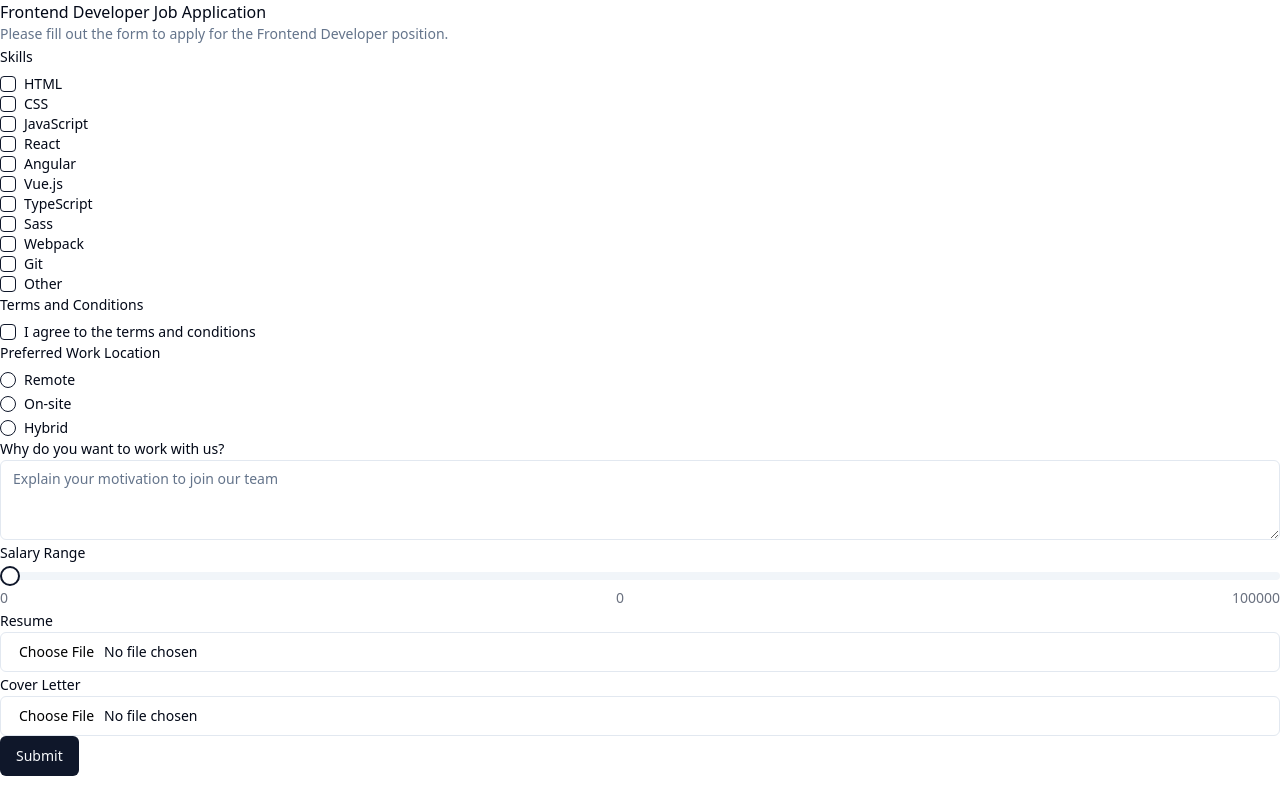
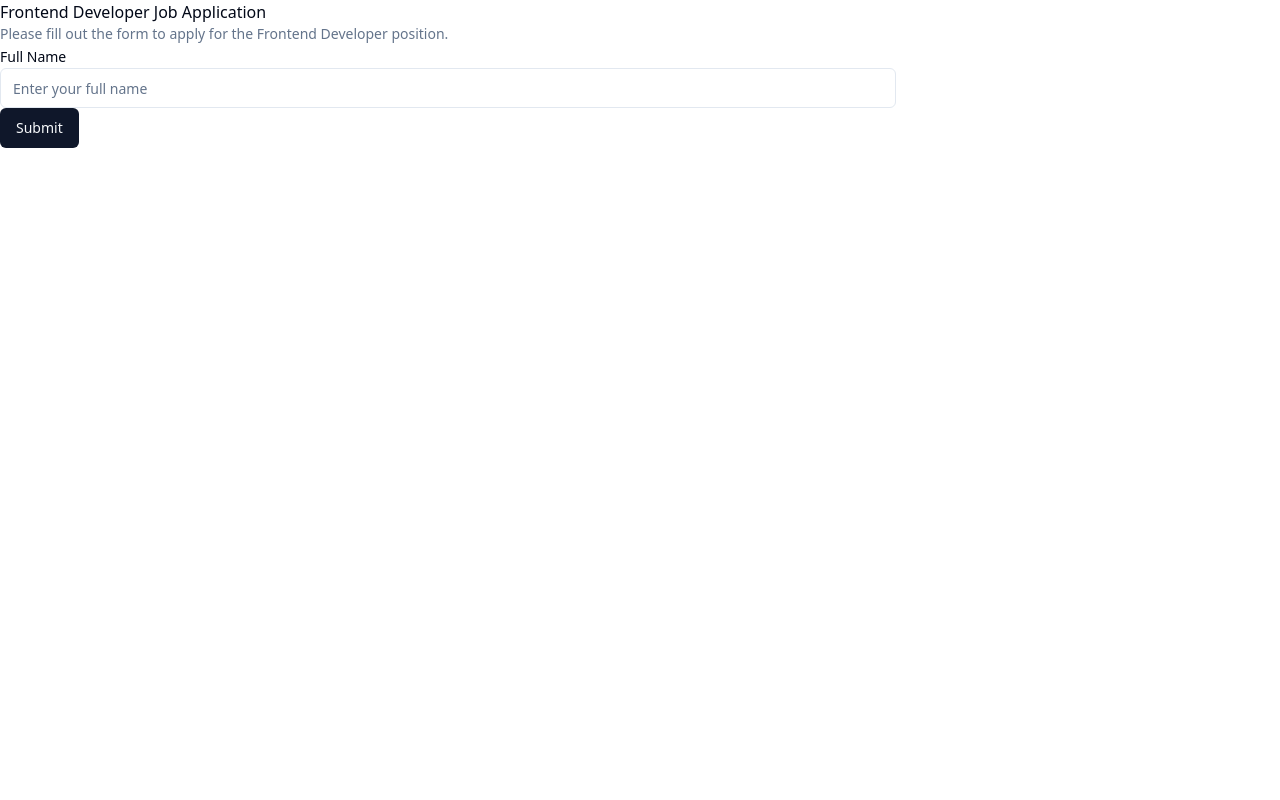
Before and after one commit to SpiraAi/spira-form, a React (Vite) app: page / in a window 1280 px wide. Built offline with nearby package versions, Linux system fonts and the light colour scheme.

Commit message:
feat: Add Zustand dependency for state management in FormBuilder component

```diff
--- a/package.json
+++ b/package.json
@@ -25,7 +25,8 @@
     "react-hook-form": "^7.52.1",
     "tailwind-merge": "^2.4.0",
     "tailwindcss-animate": "^1.0.7",
-    "zod": "^3.23.8"
+    "zod": "^3.23.8",
+    "zustand": "^4.5.4"
   },
   "devDependencies": {
     "@types/node": "^20.14.10",
--- a/src/App.tsx
+++ b/src/App.tsx
@@ -5,7 +5,7 @@ import { FormBuilder } from "./form-components/FormBuilder";
 const App: React.FC = () => {
   return (
     <>
-      <FormBuilder schema={formSchema} />
+      <FormBuilder schema={formSchema} classname="w-[70%]" />
     </>
   );
 };
--- a/src/form-components/FormBuilder.tsx
+++ b/src/form-components/FormBuilder.tsx
@@ -13,21 +13,27 @@ import {
   FormItem,
   FormMessage,
 } from "@/components/ui/form";
+import { cn } from "@/lib/utils";
 
 interface FormBuilderProps {
   schema: FormSchema;
+  classname?: string;
 }
 
-export const FormBuilder: React.FC<FormBuilderProps> = ({ schema }) => {
-  // Create a Zod schema dynamically based on the provided form schema
+export const FormBuilder: React.FC<FormBuilderProps> = ({
+  schema,
+  classname,
+}) => {
   const zodSchema: { [key: string]: ZodTypeAny } = {};
   schema.fields.forEach((field) => {
     if (field.required) {
-      zodSchema[field.name] = z.string({
-        required_error: `${field.label} is required`,
-      }).min(1, {
-        message: `${field.label} is required`,
-      });
+      zodSchema[field.name] = z
+        .string({
+          required_error: `${field.label} is required`,
+        })
+        .min(1, {
+          message: `${field.label} is required`,
+        });
     } else {
       zodSchema[field.name] = z.string().optional();
     }
@@ -49,7 +55,10 @@ export const FormBuilder: React.FC<FormBuilderProps> = ({ schema }) => {
 
   return (
     <Form {...form}>
-      <form onSubmit={form.handleSubmit(handleSubmit)} className="">
+      <form
+        onSubmit={form.handleSubmit(handleSubmit)}
+        className={cn(classname, "")}
+      >
         <h1>{schema.title}</h1>
         <FormDescription>{schema.description}</FormDescription>
         {schema.fields.map((field, index) => (
--- a/src/schema/formSchema.ts
+++ b/src/schema/formSchema.ts
@@ -3,13 +3,13 @@ export const formSchema = {
   description:
     "Please fill out the form to apply for the Frontend Developer position.",
   fields: [
-    // {
-    //   type: "text",
-    //   label: "Full Name",
-    //   name: "fullName",
-    //   placeholder: "Enter your full name",
-    //   required: true,
-    // },
+    {
+      type: "text",
+      label: "Full Name",
+      name: "fullName",
+      placeholder: "Enter your full name",
+      required: true,
+    },
     // {
     //   type: "email",
     //   label: "Email Address",
@@ -65,81 +65,76 @@ export const formSchema = {
     //   ],
     //   required: true,
     // },
-    {
-      type: "checkbox",
-      label: "Skills",
-      name: "skills",
-      options: [
-        { label: "HTML", value: "html" },
-        { label: "CSS", value: "css" },
-        { label: "JavaScript", value: "javascript" },
-        { label: "React", value: "react" },
-        { label: "Angular", value: "angular" },
-        { label: "Vue.js", value: "vuejs" },
-        { label: "TypeScript", value: "typescript" },
-        { label: "Sass", value: "sass" },
-        { label: "Webpack", value: "webpack" },
-        { label: "Git", value: "git" },
-        { label: "Other", value: "other" },
-      ],
-      required: true,
-    },
-    {
-      type: "checkbox",
-      label: "Terms and Conditions",
-      name: "terms",
-      options: [
-        {
-          label: "I agree to the terms and conditions",
-          value: "agree",
-        },
-      ],
-    },
-    {
-      type: "radio",
-      label: "Preferred Work Location",
-      name: "workLocation",
-      options: [
-        { label: "Remote", value: "remote" },
-        { label: "On-site", value: "onsite" },
-        { label: "Hybrid", value: "hybrid" },
-      ],
-      required: true,
-    },
-    {
-      type: "textarea",
-      label: "Why do you want to work with us?",
-      name: "reason",
-      placeholder: "Explain your motivation to join our team",
-      required: true,
-    },
-    {
-      type: "range",
-      label: "Salary Range",
-      name: "salary",
-      min: 0,
-      max: 100000,
-      step: 5000,
-      required: true,
-    },
-    {
-      type: "file",
-      label: "Resume",
-      name: "resume",
-      required: false,
-      accept: ".pdf,.doc,.docx",
-    },
-    {
-      type: "file",
-      label: "Cover Letter",
-      name: "coverLetter",
-      required: false,
-      accept: ".pdf,.doc,.docx",
-    },
-    {
-      type: "submit",
-      label: "Submit Application",
-      name: "submit",
-    },
+    // {
+    //   type: "checkbox",
+    //   label: "Skills",
+    //   name: "skills",
+    //   options: [
+    //     { label: "HTML", value: "html" },
+    //     { label: "CSS", value: "css" },
+    //     { label: "JavaScript", value: "javascript" },
+    //     { label: "React", value: "react" },
+    //     { label: "Angular", value: "angular" },
+    //     { label: "Vue.js", value: "vuejs" },
+    //     { label: "TypeScript", value: "typescript" },
+    //     { label: "Sass", value: "sass" },
+    //     { label: "Webpack", value: "webpack" },
+    //     { label: "Git", value: "git" },
+    //     { label: "Other", value: "other" },
+    //   ],
+    //   required: true,
+    // },
+    // {
+    //   type: "checkbox",
+    //   label: "Terms and Conditions",
+    //   name: "terms",
+    //   options: [
+    //     {
+    //       label: "I agree to the terms and conditions",
+    //       value: "agree",
+    //     },
+    //   ],
+    // },
+    // {
+    //   type: "radio",
+    //   label: "Preferred Work Location",
+    //   name: "workLocation",
+    //   options: [
+    //     { label: "Remote", value: "remote" },
+    //     { label: "On-site", value: "onsite" },
+    //     { label: "Hybrid", value: "hybrid" },
+    //   ],
+    //   required: true,
+    // },
+    // {
+    //   type: "textarea",
+    //   label: "Why do you want to work with us?",
+    //   name: "reason",
+    //   placeholder: "Explain your motivation to join our team",
+    //   required: true,
+    // },
+    // {
+    //   type: "range",
+    //   label: "Salary Range",
+    //   name: "salary",
+    //   min: 0,
+    //   max: 100000,
+    //   step: 5000,
+    //   required: true,
+    // },
+    // {
+    //   type: "file",
+    //   label: "Resume",
+    //   name: "resume",
+    //   required: false,
+    //   accept: ".pdf,.doc,.docx",
+    // },
+    // {
+    //   type: "file",
+    //   label: "Cover Letter",
+    //   name: "coverLetter",
+    //   required: false,
+    //   accept: ".pdf,.doc,.docx",
+    // },
   ],
 };
--- /dev/null
+++ b/src/store/formStore.ts
@@ -0,0 +1,6 @@
+import { create } from "zustand";
+
+interface FormStore {
+  name: string;
+  setName: (name: string) => void;
+}
```
Also changed, not shown: src/index.ts (added), src/types/formValues.ts (added), 1 other file (tests, documents, lock files or other folders).
